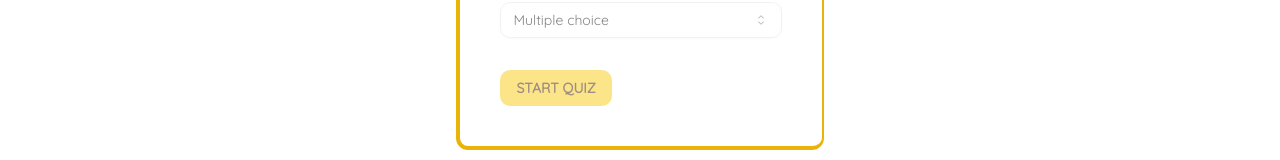
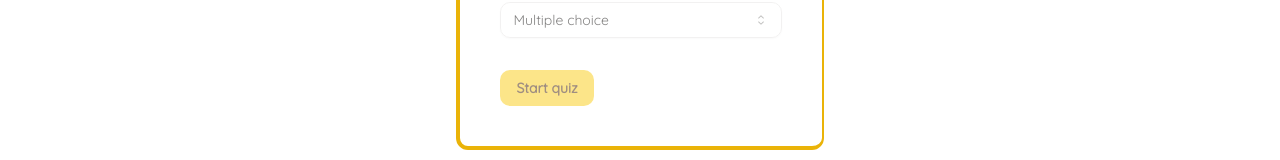
Before and after one commit to jarvin-s/gilde-quiz, a Next.js app: page /quiz in a window 1280 px wide. Shown: the part 460-620 px from the top of the page. Built offline with nearby package versions, Linux system fonts and the light colour scheme; no server answers; sample sign-in values are in the browser's storage.

Commit message:
style/refactor: create/start buttons

```diff
--- a/src/app/globals.css
+++ b/src/app/globals.css
@@ -66,13 +66,13 @@ html {
     overflow-y: scroll;
 }
 
-.btn-create {
+.main-btn {
     background-origin: border-box;
     box-shadow: none;
     transition: all 800ms;
 }
 
-.btn-create:hover {
+.main-btn:hover {
     -webkit-box-shadow: 0px 0px 54px 0px rgba(189, 32, 189, 1);
     -moz-box-shadow: 0px 0px 54px 0px rgba(189, 32, 189, 1);
     box-shadow:
@@ -80,21 +80,6 @@ html {
         rgb(219, 128, 17) 0px 0px 22px 0px;
 }
 
-.btn-start {
-    background-origin: border-box;
-    box-shadow: none;
-    transition: all 800ms;
-}
-
-.btn-start:hover {
-    -webkit-box-shadow: 0px 0px 54px 0px rgba(189, 32, 189, 1);
-    -moz-box-shadow: 0px 0px 54px 0px rgba(189, 32, 189, 1);
-    box-shadow:
-        0px 0px 30px 0px rgb(219, 198, 16),
-        rgb(219, 128, 17) 0px 0px 22px 0px;
-}
-
-
 .arrow-icon:hover {
     transform: translateX(10rem);
 }
--- a/src/components/Quiz/QuizCreateButton.tsx
+++ b/src/components/Quiz/QuizCreateButton.tsx
@@ -11,7 +11,7 @@ const QuizCreateButton = () => {
     return (
         <div>
             <Button
-                className='btn-start font-bold hover:text-white'
+                className='main-btn font-bold hover:text-white'
                 onClick={() => {
                     router.push('/quiz')
                 }}
--- a/src/components/Quiz/QuizCreation.tsx
+++ b/src/components/Quiz/QuizCreation.tsx
@@ -176,7 +176,7 @@ const QuizCreation = () => {
                     </Form>
                     <Link href={{ pathname: '/game', query: form.getValues() }}>
                         <Button
-                            className='btn-create mt-8 font-extrabold uppercase'
+                            className='main-btn mt-8 font-extrabold hover:text-white'
                             disabled={
                                 !form.formState.isValid ||
                                 !form.getValues('category') ||
```
